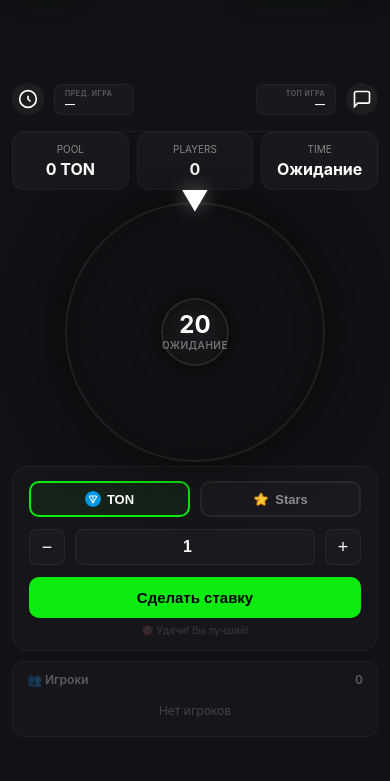
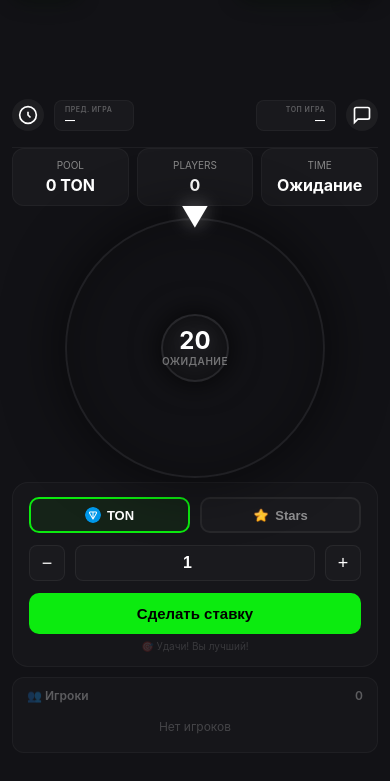
Before and after one commit to workercashflhet/bets-telegram-mini-app, a website: page pvp.html in a window 390 px wide. Shown: the part 37-818 px from the top of the page. Drawn offline with Linux system fonts and the light colour scheme; a script that the page names is missing.

Commit message:
Shift PvP content another 20px lower (total +100px)

```diff
--- a/pvp.css
+++ b/pvp.css
@@ -1,5 +1,5 @@
 /* ============================================================
-   PvP КОЛЕСО - ПОЛНЫЙ СТИЛЬ (СДВИНУТ НА 80px ВНИЗ)
+   PvP КОЛЕСО - ПОЛНЫЙ СТИЛЬ (СДВИНУТ НА 100px ВНИЗ)
    ============================================================ */
 
 /* Основной фон */
@@ -217,14 +217,14 @@
 }
 
 /* ============================================================
-   ВЕРХНИЙ БАР (HEADER) - СДВИНУТ НА 80px ВНИЗ
+   ВЕРХНИЙ БАР (HEADER) - СДВИНУТ НА 100px ВНИЗ
    ============================================================ */
 .pvp-header-bar {
     display: flex;
     justify-content: space-between;
     align-items: center;
     padding: 12px 0 16px;
-    margin-top: 124px; /* Было 44px, стало 124px (+80px) */
+    margin-top: 144px; /* Было 44px, стало 144px (+100px) */
     border-bottom: 1px solid rgba(255,255,255,0.05);
 }
 
@@ -295,7 +295,7 @@
 }
 
 /* ============================================================
-   ОСТАЛЬНЫЕ ЭЛЕМЕНТЫ - ТОЖЕ СДВИНУТЫ
+   ОСТАЛЬНЫЕ ЭЛЕМЕНТЫ
    ============================================================ */
 
 /* Мои ставки */
@@ -933,7 +933,7 @@
     }
 
     .pvp-header-bar {
-        margin-top: 108px; /* Адаптив: было 76px, стало 108px (+32px) */
+        margin-top: 124px; /* Адаптив: было 108px, стало 124px (+16px) */
     }
 
     .wheel-container {
@@ -1047,7 +1047,7 @@
     }
 
     .pvp-header-bar {
-        margin-top: 96px; /* Адаптив: было 68px, стало 96px (+28px) */
+        margin-top: 108px; /* Адаптив: было 96px, стало 108px (+12px) */
     }
 
     .wheel-container {
```
